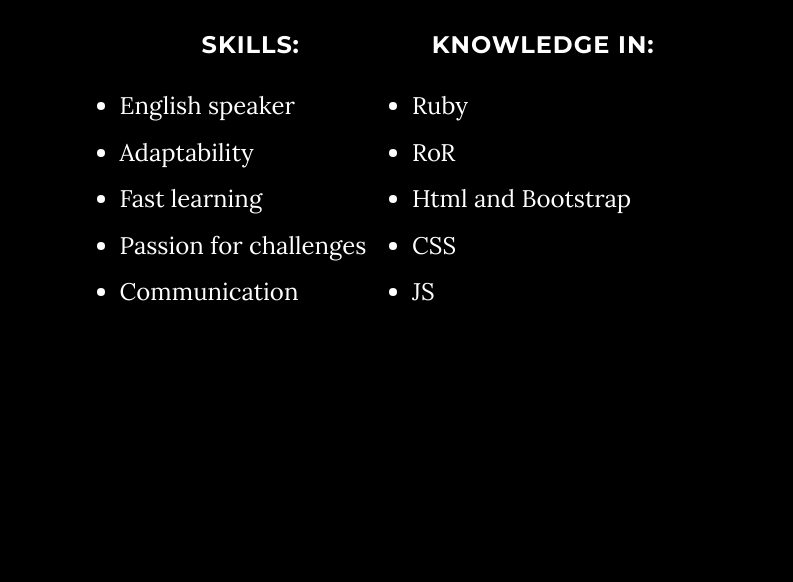
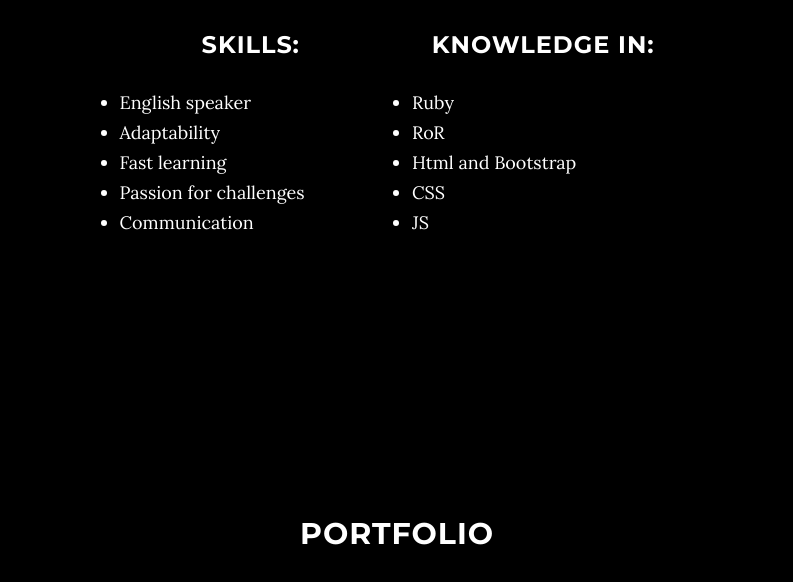
Before and after one commit to RobertoRuedaQ/robertoruedaq.github.io, a website: page index.html in a window 1280 px wide. Shown: the part 1217-1799 px from the top of the page, without its empty margins (243-1036 px from the left). Drawn offline with nearby package versions, Linux system fonts and the light colour scheme; some packages are replaced by stand-ins of ours.

Commit message:
change the high of the the font

```diff
--- a/index.html
+++ b/index.html
@@ -96,11 +96,11 @@
             <h3>skills:</h3>
             <p>
                 <ul class="list-group">
-                    <li class="text-left h3">English speaker</li>
-                    <li class="text-left h3">Adaptability</li>
-                    <li class="text-left h3">Fast learning</li>
-                    <li class="text-left h3">Passion for challenges</li>
-                    <li class="text-left h3">Communication</li>
+                    <li class="text-left h4">English speaker</li>
+                    <li class="text-left h4">Adaptability</li>
+                    <li class="text-left h4">Fast learning</li>
+                    <li class="text-left h4">Passion for challenges</li>
+                    <li class="text-left h4">Communication</li>
                 </ul>
             </p>
             </div>
@@ -108,11 +108,11 @@
             <h3>knowledge in:</h3>
             <p>
                 <ul class="list-group">
-                    <li class="text-left h3">Ruby</li>
-                    <li class="text-left h3">RoR</li>
-                    <li class="text-left h3">Html and Bootstrap</li>
-                    <li class="text-left h3">CSS</li>
-                    <li class="text-left h3">JS</li>
+                    <li class="text-left h4">Ruby</li>
+                    <li class="text-left h4">RoR</li>
+                    <li class="text-left h4">Html and Bootstrap</li>
+                    <li class="text-left h4">CSS</li>
+                    <li class="text-left h4">JS</li>
                 </ul>
             </p>
             </div>
```
